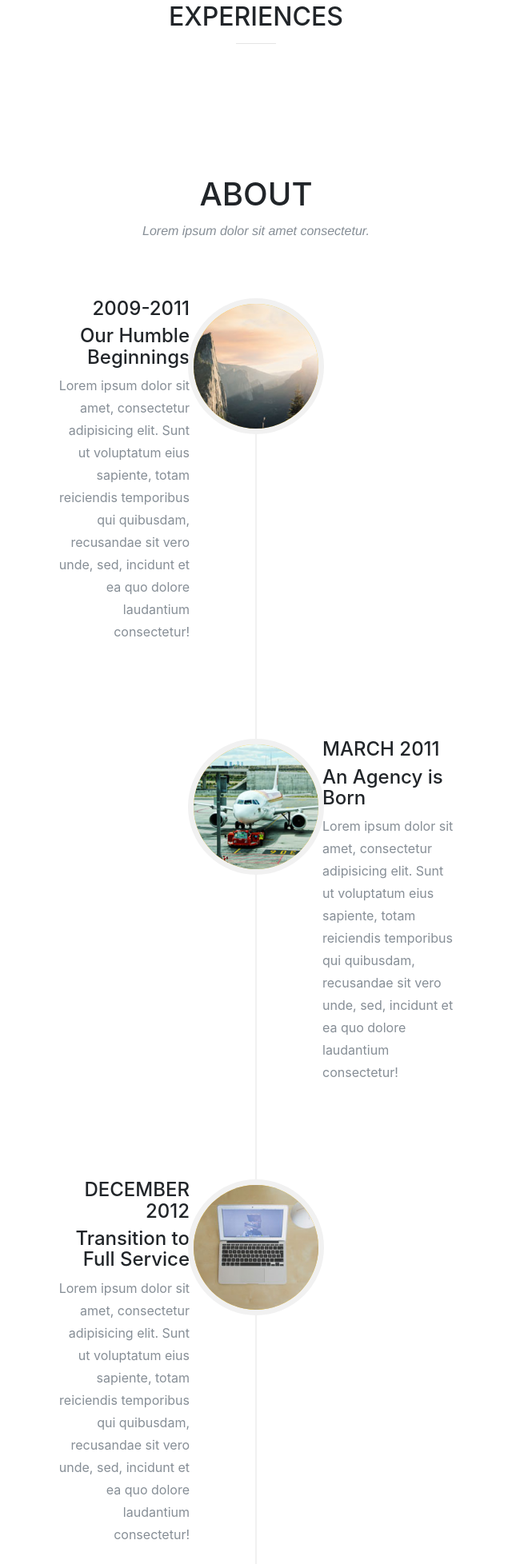
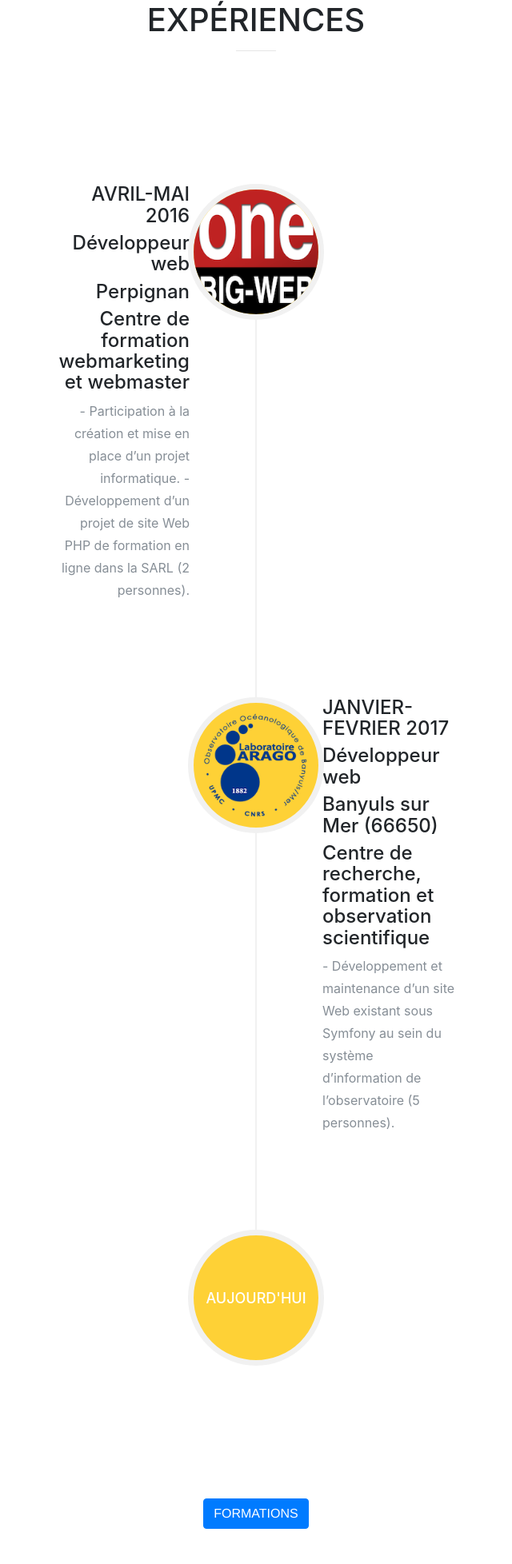
Before and after one commit to AeroZzSkyline/Portfolio, a website with bundled scripts: page index.html in a window 1280 px wide. Shown: the part 2202-4158 px from the top of the page at 80% size, without its empty margins (320-960 px from the left). Built offline with nearby package versions, Linux system fonts and the light colour scheme; files whose address does not match are found by name.

Commit message:
remplissage données experiences

```diff
--- a/index.html
+++ b/index.html
@@ -144,86 +144,56 @@
       </div>
     </section>
 
+
+    <!-- Experiences -->
+
     <section id="experiences">
       <div class="container">
         <div class="row">
           <div class="col-lg-8 mx-auto text-center">
-            <h2>Experiences</h2>
+            <h2 class="section-heading">Expériences</h2>
             <hr>
 
-            <!-- About -->
     <section id="about">
         <div class="container">
-          <div class="row">
-            <div class="col-lg-12 text-center">
-              <h2 class="section-heading">About</h2>
-              <h3 class="section-subheading text-muted">Lorem ipsum dolor sit amet consectetur.</h3>
-            </div>
-          </div>
           <div class="row">
             <div class="col-lg-12">
               <ul class="timeline">
                 <li>
                   <div class="timeline-image">
-                    <img class="rounded-circle img-fluid" src="img/about/1.jpg" alt="">
+                    <img class="rounded-circle img-fluid" src="img/onebigweb.png" alt="logo one big web">
                   </div>
                   <div class="timeline-panel">
                     <div class="timeline-heading">
-                      <h4>2009-2011</h4>
-                      <h4 class="subheading">Our Humble Beginnings</h4>
+                      <h4>Avril-Mai 2016</h4>
+                      <h4 class="subheading">Développeur web</h4>
+                      <h4 class="subheading">Perpignan</h4>
+                      <h4 class="subheading">Centre de formation webmarketing et webmaster</h4>
                     </div>
                     <div class="timeline-body">
-                      <p class="text-muted">Lorem ipsum dolor sit amet, consectetur adipisicing elit. Sunt ut voluptatum eius sapiente, totam reiciendis temporibus qui quibusdam, recusandae sit vero unde, sed, incidunt et ea quo dolore laudantium consectetur!</p>
+                      <p class="text-muted">- Participation à la création et mise en place d’un projet informatique. - Développement d’un projet de site Web PHP de formation en ligne dans la SARL (2 personnes).</p>
                     </div>
                   </div>
                 </li>
                 <li class="timeline-inverted">
                   <div class="timeline-image">
-                    <img class="rounded-circle img-fluid" src="img/about/2.jpg" alt="">
+                    <img class="rounded-circle img-fluid" src="img/logo_OOB.png" alt="">
                   </div>
                   <div class="timeline-panel">
                     <div class="timeline-heading">
-                      <h4>March 2011</h4>
-                      <h4 class="subheading">An Agency is Born</h4>
+                      <h4>Janvier-Fevrier 2017</h4>
+                      <h4 class="subheading">Développeur web</h4>
+                      <h4 class="subheading">Banyuls sur Mer (66650)</h4>
+                      <h4 class="subheading">Centre de recherche, formation et observation scientifique</h4>
                     </div>
                     <div class="timeline-body">
-                      <p class="text-muted">Lorem ipsum dolor sit amet, consectetur adipisicing elit. Sunt ut voluptatum eius sapiente, totam reiciendis temporibus qui quibusdam, recusandae sit vero unde, sed, incidunt et ea quo dolore laudantium consectetur!</p>
-                    </div>
-                  </div>
-                </li>
-                <li>
-                  <div class="timeline-image">
-                    <img class="rounded-circle img-fluid" src="img/about/3.jpg" alt="">
-                  </div>
-                  <div class="timeline-panel">
-                    <div class="timeline-heading">
-                      <h4>December 2012</h4>
-                      <h4 class="subheading">Transition to Full Service</h4>
-                    </div>
-                    <div class="timeline-body">
-                      <p class="text-muted">Lorem ipsum dolor sit amet, consectetur adipisicing elit. Sunt ut voluptatum eius sapiente, totam reiciendis temporibus qui quibusdam, recusandae sit vero unde, sed, incidunt et ea quo dolore laudantium consectetur!</p>
+                      <p class="text-muted">- Développement et maintenance d’un site Web existant sous Symfony au sein du système d’information de l’observatoire (5 personnes).</p>
                     </div>
                   </div>
                 </li>
                 <li class="timeline-inverted">
                   <div class="timeline-image">
-                    <img class="rounded-circle img-fluid" src="img/about/4.jpg" alt="">
-                  </div>
-                  <div class="timeline-panel">
-                    <div class="timeline-heading">
-                      <h4>July 2014</h4>
-                      <h4 class="subheading">Phase Two Expansion</h4>
-                    </div>
-                    <div class="timeline-body">
-                      <p class="text-muted">Lorem ipsum dolor sit amet, consectetur adipisicing elit. Sunt ut voluptatum eius sapiente, totam reiciendis temporibus qui quibusdam, recusandae sit vero unde, sed, incidunt et ea quo dolore laudantium consectetur!</p>
-                    </div>
-                  </div>
-                </li>
-                <li class="timeline-inverted">
-                  <div class="timeline-image">
-                    <h4>Be Part
-                      <br>Of Our
-                      <br>Story!</h4>
+                    <h4><br>Aujourd'hui</h4>
                   </div>
                 </li>
               </ul>
@@ -232,7 +202,7 @@
         </div>
       </section>
 
-            <a class="btn btn-default btn-xl js-scroll-trigger" href="#formations">Formations</a>
+            <a class="btn btn-primary btn-xl js-scroll-trigger" href="#formations">Formations</a>
           </div>
         </div>
       </div>
```
Also changed, not shown: img/logo_OOB.png (added), img/onebigweb.png (added).
